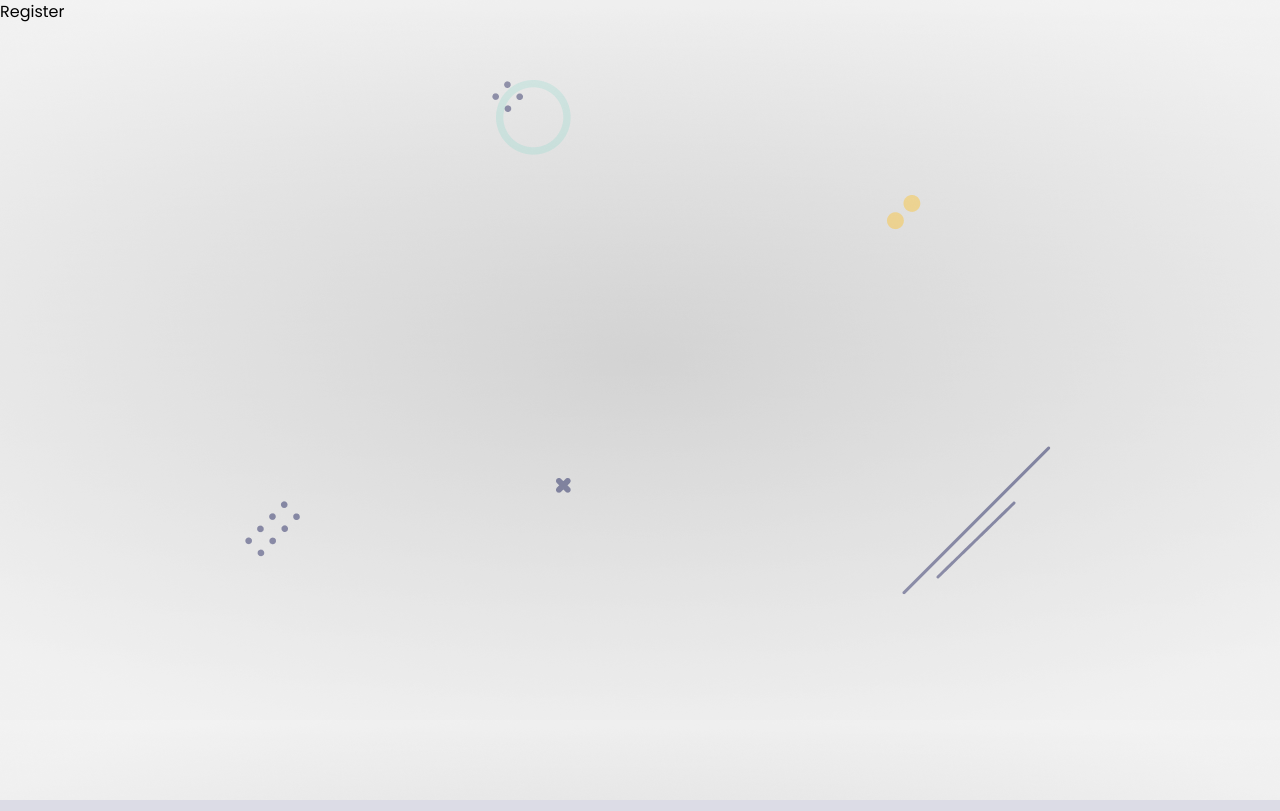
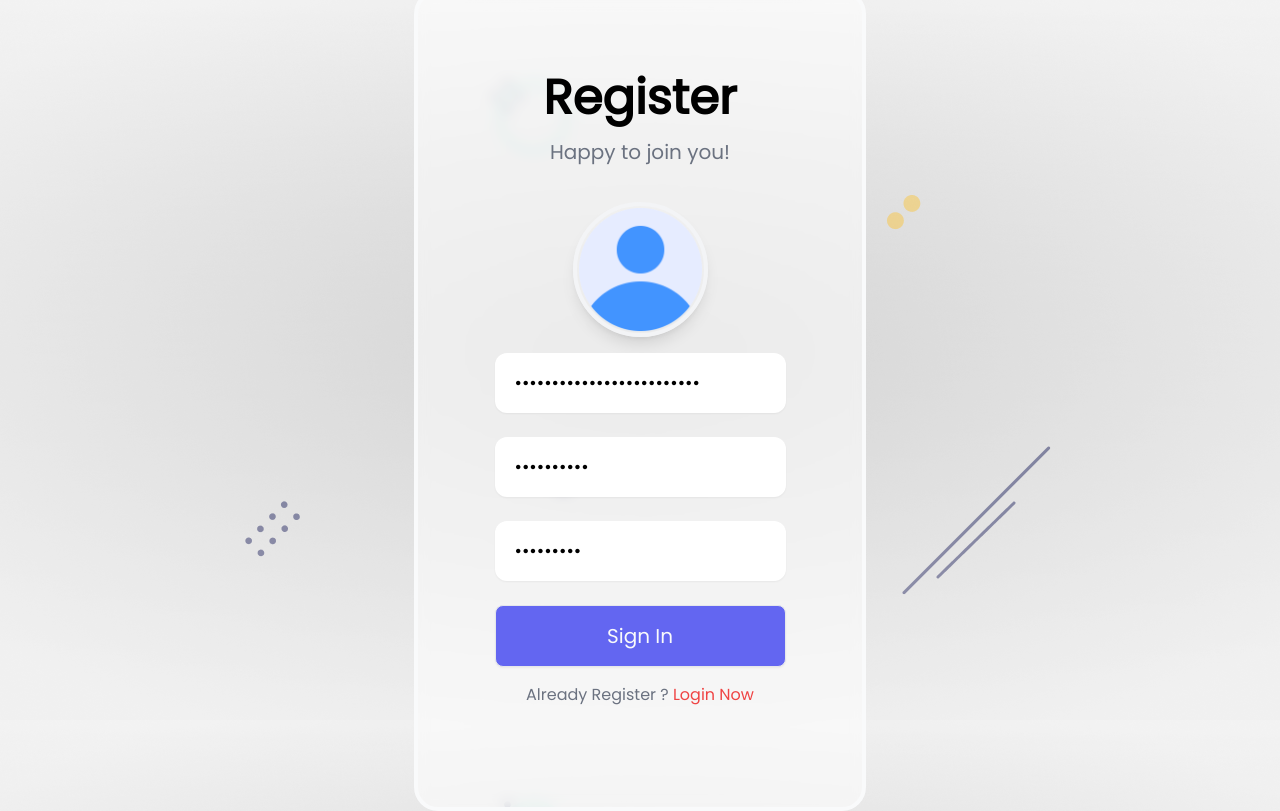
Before and after one commit to AmanWebDev2/Full_Authentication, a React (Vite) app in the folder client/: page /register in a window 1280 px wide. Built offline with nearby package versions, Linux system fonts and the light colour scheme.

Commit message:
register ui done

```diff
--- a/client/src/components/Register.jsx
+++ b/client/src/components/Register.jsx
@@ -1,9 +1,80 @@
-import React from 'react'
+import React, { useState } from 'react';
+import { Link } from 'react-router-dom';
+import { Toaster } from 'react-hot-toast';
+import { useFormik } from 'formik';
+import { registerValidation } from '../helper/validate';
+import avatar from '../assets/profile.png';
+
+import styles from '../styles/Username.module.css';
+import convertToBase64 from '../helper/convert';
 
 const Register = () => {
+  const [file,setFile] = useState();
+
+  const formik = useFormik({
+    initialValues: {
+      email: 'amanrawat.ar321@gmail.com',
+      username: 'example123',
+      password: 'admin@123',
+    },
+    validate: registerValidation,
+    // only validate when click on submit button
+    validateOnBlur:false,
+    validateOnChange: false,
+    onSubmit: async (values) => {
+      values = await Object.assign(values,{ profile: file || '' });
+      console.log(values);
+    }
+  });
+  /** formik does not support file upload */
+  const onUpload=async(e)=>{
+    const base64 = await convertToBase64(e.target.files[0]);
+    setFile(base64);
+  };
+
   return (
-    <div>Register</div>
+    <>
+    <div className="container mx-auto">
+
+    <Toaster position='top-center' reverseOrder={false}></Toaster>
+
+      <div className='flex justify-center items-center h-screen'>
+      <div className={styles.glass}>
+
+        <div className="title flex flex-col items-center">
+          <h4 className='text-5xl font-bold'>Register</h4>
+          <span className='py-4 text-xl w-2/3 text-center text-gray-500'>
+            Happy to join you!
+          </span>
+        </div>
+
+        <form className='py-1' onSubmit={formik.handleSubmit}>
+          <div className="profile flex justify-center py-4">
+            <label htmlFor="profile">
+              <img src={file || avatar} className={styles.profile_img} alt="avatar" />
+            </label>
+            <input type="file" name="profile" id="profile" onChange={onUpload}/>
+          </div>
+
+          <div className="textbox flex flex-col items-center gap-6">
+            <input {...formik.getFieldProps('email')} type="password" placeholder='Email*' className={styles.textbox}/>
+            <input {...formik.getFieldProps('username')} type="password" placeholder='Username*' className={styles.textbox}/>
+            <input {...formik.getFieldProps('password')} type="password" placeholder='Password' className={styles.textbox}/>
+            <button  className={styles.btn} type="submit">Sign In</button>
+          </div>
+
+          <div className="text-center py-4">
+            <span className='text-gray-500'>Already Register ?
+            <Link className='text-red-500' to="/"> Login Now</Link></span>
+          </div>
+        </form>
+
+
+      </div>
+      </div>
+    </div>
+    </>
   )
 }
 
-export default Register
+export default Register;
--- /dev/null
+++ b/client/src/helper/convert.js
@@ -0,0 +1,16 @@
+/** image into base64 */
+
+export default function convertToBase64(file) {
+    return new Promise((resolve,reject)=>{
+        const fileReader = new FileReader();
+        fileReader.readAsDataURL(file);
+
+        fileReader.onload=()=>{
+            resolve(fileReader.result);
+        }
+
+        fileReader.onerror=(error)=>{
+            reject(error);
+        }
+    })
+}
--- a/client/src/helper/validate.js
+++ b/client/src/helper/validate.js
@@ -19,6 +19,14 @@
         error.exit = toast.error('Password not match...!');
     }
 
+    return error;
+}
+
+/** validate register form */
+export async function registerValidation(values) {
+    const error = usernameVerify({},values);
+    passwordVerify(error,values);
+    emailVerify(error,values);
     return error;
 }
 
@@ -51,3 +59,18 @@
 
     return error;
 }
+
+/** validate email */
+function emailVerify(error={},values) {
+    const emailRegex = /^[A-Z0-9._%+-]+@[A-Z0-9.-]+\.[A-Z]{2,4}$/i;
+
+    if(!values.email) {
+        error.email = toast.error("Email Required...!");
+    }else if(values.email.includes(" ")) {
+        error.email = toast.error("Wrong Email...!");
+    }else if(!emailRegex.test(values.email)) {
+        error.email = toast.error("Invalid email address...!");
+    };
+
+    return error;
+}
--- a/client/src/styles/Username.module.css
+++ b/client/src/styles/Username.module.css
@@ -24,3 +24,7 @@
 .btn:hover {
     background-color: #ff6a6a;
 }
+
+input[type="file"] {
+    display: none;
+}
```
